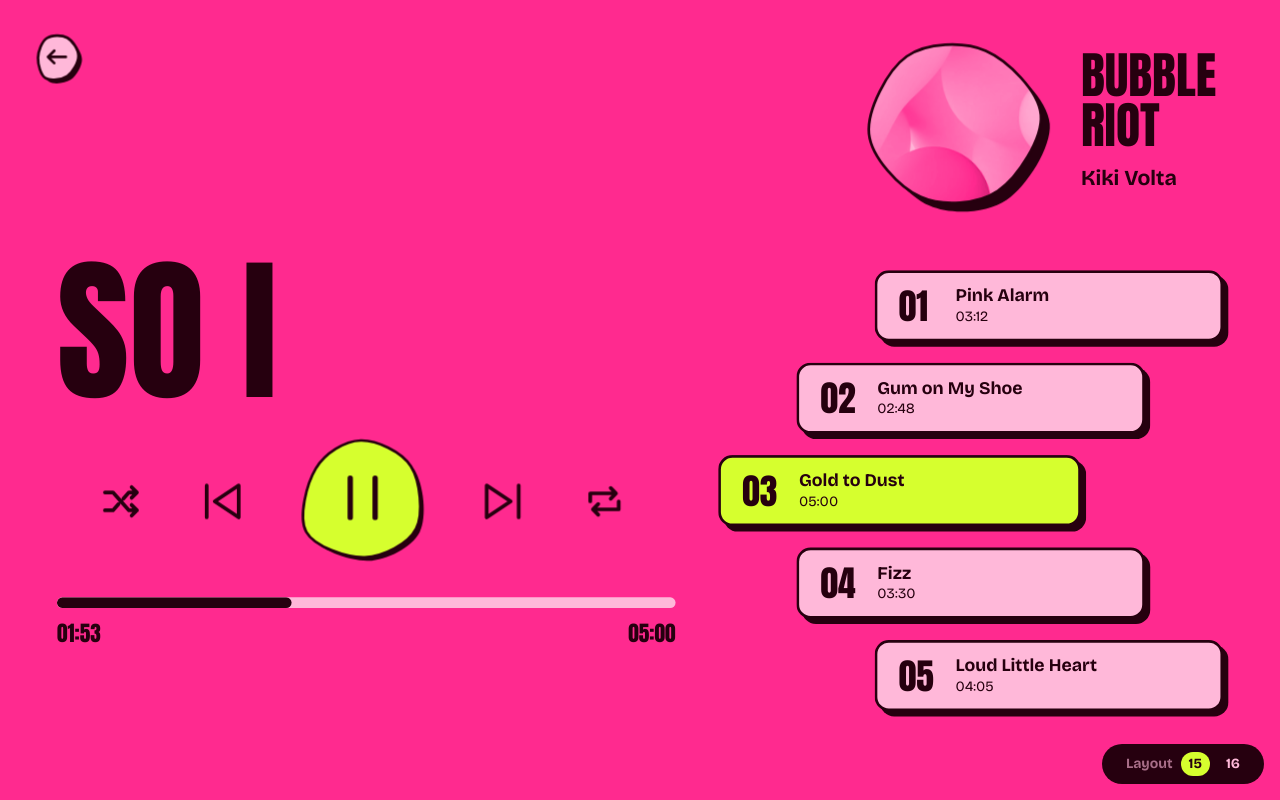
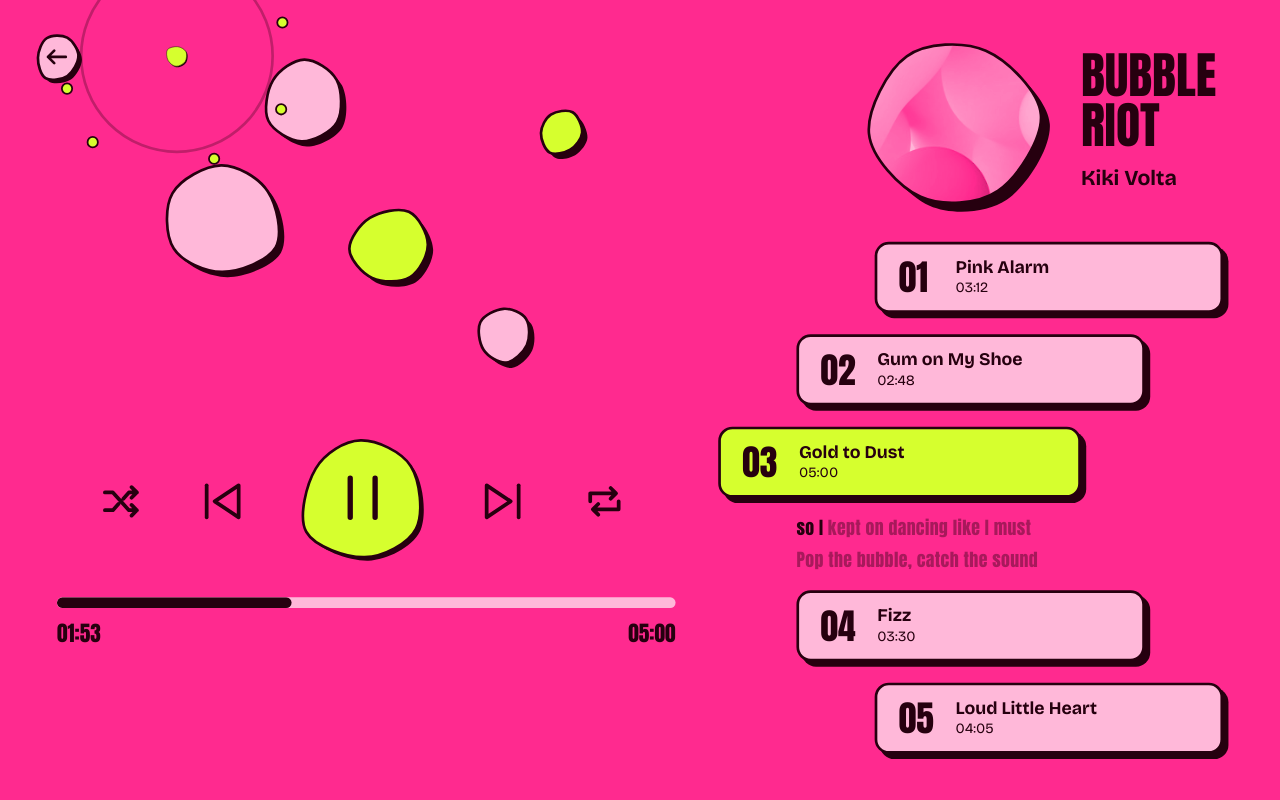
Before and after one commit to Dinaraaaaz/color-shift, a plain HTML site: page warm-loud-prototype.html in a window 1280 px wide. Drawn offline with nearby package versions, Linux system fonts and the light colour scheme.

Commit message:
Warm and Loud is the third photo's design: prototype v5 (Layout 16 only) live in the flow; spec updated
Co-Authored-By: Claude Opus 5.5 <noreply@anthropic.com>

```diff
--- a/warm-loud-prototype.html
+++ b/warm-loud-prototype.html
@@ -50,26 +50,8 @@
 
   .icon { fill: none; stroke: var(--ink); stroke-linecap: round; stroke-linejoin: round; }
 
-  /* ── Layout 15: one huge word at a time ── */
-  /* The word sits in a "window" above the controls (stage y 48–472, x 64–808).
-     Words slide up into it from below and out of it at the top, like a slot machine. */
-  .words {
-    position: absolute; left: 64px; top: 48px; width: 744px; height: 424px;
-    overflow: hidden; pointer-events: none;
-    transition: opacity .3s;
-  }
-  .words .bounce { position: absolute; inset: 0; transform-origin: 0 400px; }   /* 400 = the baseline */
-  .word {
-    position: absolute; left: 0;
-    font-family: var(--display); line-height: 1; white-space: pre;
-    text-transform: uppercase; color: var(--ink);
-  }
-
-  /* ── Layout 16: blobs popping out of the play button ── */
-  .bubbles { position: absolute; inset: 0; pointer-events: none; overflow: visible; transition: opacity .3s; }
-
-  .stage.l15 .bubbles, .stage.l15 .lyric16 { opacity: 0; }
-  .stage.l16 .words { opacity: 0; }
+  /* ── Bubbles popping out of the play button ── */
+  .bubbles { position: absolute; inset: 0; pointer-events: none; overflow: visible; }
 
   /* ── Album: blob cover, name, artist ── */
   .album { position: absolute; left: 944px; top: 24px; width: 256px; height: 240px; overflow: visible; }
@@ -98,7 +80,7 @@
   .track .t { display: block; font: 700 20px/24px var(--body); }
   .track .len { display: block; font: 400 16px/24px var(--body); }
 
-  /* Layout 16: two lyric lines under the playing song */
+  /* Two lyric lines under the playing song */
   .lyric16 {
     position: absolute; width: 400px; height: 72px; overflow: hidden;
     transition: left .6s var(--pop), top .6s var(--pop), opacity .3s;
@@ -147,27 +129,12 @@
   .back .icon { stroke-width: 3; }
   .back .arrow { transition: transform .25s ease-out; }
   .back:hover .arrow { transform: translateX(-4px); }
-
-  /* ── Test switches (for us, not testers) ── */
-  .panel {
-    position: fixed; right: 16px; bottom: 16px; z-index: 10;
-    display: flex; align-items: center; gap: var(--space-1);
-    padding: var(--space-1) var(--space-2);
-    background: var(--ink); color: var(--surface);
-    border-radius: 999px;
-    font: 700 14px/24px var(--body);
-  }
-  .panel span { opacity: .6; margin-left: var(--space-1); }
-  .panel button { padding: 0 var(--space-1); border-radius: 999px; }
-  .panel button[aria-pressed="true"] { background: var(--lime); color: var(--ink); }
-  .panel[hidden] { display: none; }
 </style>
 </head>
 <body>
 
-<div class="stage l15" id="stage">
+<div class="stage" id="stage">
 
-  <div class="words" aria-hidden="true"><div class="bounce" id="wordBounce"></div></div>
   <svg class="bubbles" id="bubbles" viewBox="0 0 1440 900" width="1440" height="900" aria-hidden="true"></svg>
 
   <button class="back" id="back" aria-label="Back">
@@ -216,11 +183,6 @@
   <div class="times"><span id="now">01:49</span><span id="total">05:00</span></div>
 </div>
 
-<div class="panel" id="panel">
-  <span>Layout</span>
-  <button data-layout="15">15</button><button data-layout="16">16</button>
-</div>
-
 <script>
 /* ── Fit the 1440×900 screen into the window ── */
 const stage = document.getElementById('stage');
@@ -251,11 +213,11 @@ const TRACKS = [
 
 /* ── THE BEAT: one clock that everything moves to ──
    90 beats per minute = a "thump" every 0.67 seconds.
-   Change BPM and everything follows: words, bounce, bubbles. */
+   Change BPM and everything follows: lyrics, bounce, bubbles. */
 const BPM = 90, BPS = BPM / 60, BEAT_MS = 1000 / BPS;
 
 /* ── Lyrics of "Gold to Dust" (made up).
-   "/" splits a line into the pieces shown one beat each in Layout 15.
+   "/" splits a line into pieces that light up one beat each.
    The last piece of every line is held for an extra beat. */
 const LINES = [
   'The sky / turned / gold, / then it / turned / to dust,',
@@ -377,14 +339,14 @@ const cards = TRACKS.map((t, i) => {
   tracksEl.appendChild(b);
   return b;
 });
-let cur = 2, layout = 15;
+let cur = 2;
 const lyric16 = document.getElementById('lyric16');
 function placeCards() {
-  const l16 = layout === 16, T0 = l16 ? 272 : 304;
+  const T0 = 272;
   cards.forEach((c, i) => {
     const d = Math.abs(i - cur);
     let y = T0 + i * 104;
-    if (l16 && i > cur) y += 80;                       // room for the two lyric lines
+    if (i > cur) y += 80;                              // room for the two lyric lines
     c.style.left = 808 + Math.min(d * 88, 176) + 'px'; // the playing song sticks out to the left
     c.style.top = y + 'px';
     c.classList.toggle('now', i === cur);
@@ -394,46 +356,7 @@ function placeCards() {
   lyric16.style.top = T0 + cur * 104 + 96 + 'px';
 }
 
-/* ── Layout 15: the big word ── */
-const wordBounce = document.getElementById('wordBounce');
-// Inside the word window: baseline at 400 (= stage y 448, about 40px above the play button)
-const WIN_H = 424, BASE = 400, MAX_W = 696;
-const WORD_SIZE = 176;   // px; letters ~150px tall. The widest word, CRACKLE, is ~560px wide
-const mctx = document.createElement('canvas').getContext('2d');
-function wordText(t) { return t.replace(/[,.]/g, '').toUpperCase(); }
-function makeWord(text) {
-  mctx.font = '100px Anton';
-  const m = mctx.measureText(text);
-  const capAsc = m.actualBoundingBoxAscent || 74;
-  // one size for every word (only shrinks if a future lyric is too wide for the column)
-  const fs = Math.min(WORD_SIZE, (MAX_W * 100) / m.width);
-  const asc = m.fontBoundingBoxAscent || 117, desc = m.fontBoundingBoxDescent || 33;
-  const el = document.createElement('div');
-  el.className = 'word';
-  el.style.fontSize = fs + 'px';
-  el.style.top = BASE - (fs / 2 + ((asc - desc) / 2) * (fs / 100)) + 'px';   // sit on the baseline
-  el.textContent = text;
-  return { el, cap: (capAsc * fs) / 100 };
-}
-function showWord(ci, jump) {
-  const olds = [...wordBounce.children];
-  const { el, cap } = makeWord(wordText(CHUNKS[ci].text));
-  wordBounce.appendChild(el);
-  if (jump || REDUCED) { olds.forEach((o) => o.remove()); return; }
-  // Slot, one word at a time: first the old word shoots up and out of the top…
-  const OUT = BEAT_MS * 0.3, IN = BEAT_MS * 0.55;   // together 85% of a beat
-  olds.forEach((o) => {
-    o.getAnimations().forEach((a) => a.cancel());
-    o.animate([{ transform: 'translateY(0)' }, { transform: `translateY(${-(BASE + 16)}px)` }], { duration: OUT, easing: 'cubic-bezier(.55,0,.75,.2)', fill: 'forwards' })
-      .finished.then(() => o.remove(), () => o.remove());
-  });
-  // …then, once it's gone, the new word shoots up from below the window (hidden until it starts)
-  const below = WIN_H - BASE + cap + 8;
-  el.animate([{ transform: `translateY(${below}px)` }, { transform: 'translateY(0)' }],
-    { duration: IN, delay: olds.length ? OUT : 0, easing: 'cubic-bezier(.34,1.4,.64,1)', fill: 'backwards' });
-}
-
-/* ── Layout 16: two small lyric lines, words light up as they're sung ── */
+/* ── Two small lyric lines under the playing song, words light up as they're sung ── */
 const lyricInner = document.getElementById('lyricInner');
 let shownLine = -1;
 function showLine16(ci, jump) {
@@ -451,12 +374,11 @@ let shownChunk = -1;
 function updateLyrics(b, jump) {
   const ci = chunkAt(b);
   if (ci === shownChunk && !jump) return;
-  showWord(ci, jump);
   showLine16(ci, jump);
   shownChunk = ci;
 }
 
-/* ── Layout 16: bubbles that pop out of the play button ──
+/* ── Bubbles that pop out of the play button ──
    One bubble per beat shoots out of the button, then floats up
    (pushed a little on every beat) and pops when it hits the top of the frame. */
 const bubblesEl = document.getElementById('bubbles');
@@ -620,25 +542,6 @@ seekEl.addEventListener('pointermove', (e) => { if (seekEl.hasPointerCapture(e.p
 function askToCollapse() { if (window.parent !== window) window.parent.postMessage({ colorShift: 'collapse' }, '*'); }
 document.getElementById('back').addEventListener('click', askToCollapse);
 
-/* ── Test switches ── */
-const panel = document.getElementById('panel');
-if (window.parent !== window) panel.hidden = true;
-function store(k, v) { try { localStorage.setItem('warmLoud.' + k, v); } catch (_) {} }
-function recall(k) { try { return localStorage.getItem('warmLoud.' + k); } catch (_) { return null; } }
-function setLayout(l) {
-  layout = l;
-  stage.classList.toggle('l15', l === 15);
-  stage.classList.toggle('l16', l === 16);
-  placeCards();
-  store('layout', l);
-  panel.querySelectorAll('[data-layout]').forEach((b) => b.setAttribute('aria-pressed', String(+b.dataset.layout === l)));
-}
-panel.addEventListener('click', (e) => {
-  const b = e.target.closest('button');
-  if (b && b.dataset.layout) setLayout(+b.dataset.layout);
-});
-setLayout(+(recall('layout') || 15));
-
 /* ── Every frame ── */
 let last = null;
 function tick(now) {
@@ -664,13 +567,11 @@ function tick(now) {
   drawBlob(backBlob, t * 0.8, wob * 0.6);
   drawBlob(shuffleBlob, t * 0.9, wob * 0.6);
   drawBlob(repeatBlob, t * 0.9 + 2, wob * 0.6);
-  // the big word squashes a little with the beat, staying readable
-  wordBounce.style.transform = `translateY(${(3 * sx).toFixed(2)}px) scale(${(1 + 0.02 * sx).toFixed(4)}, ${(1 - 0.05 * sx).toFixed(4)})`;
   drawBubbles(now, t, wob, dt);
   requestAnimationFrame(tick);
 }
 
-/* Wait for the fonts so the big word is measured with Anton */
+/* Wait for the fonts before starting, so nothing jumps when they load */
 setPlaying(true);
 placeCards();
 Promise.race([
```
Also changed, not shown: data/recipes.js (+9 -8 lines), 1 other file.
